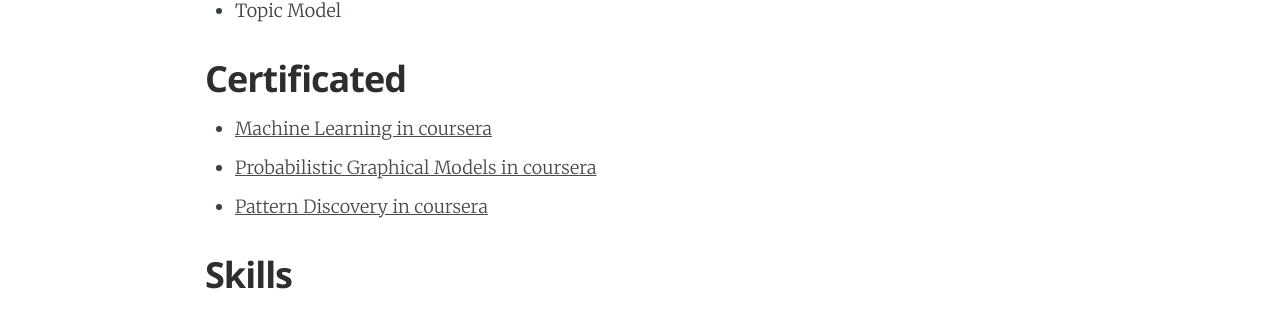
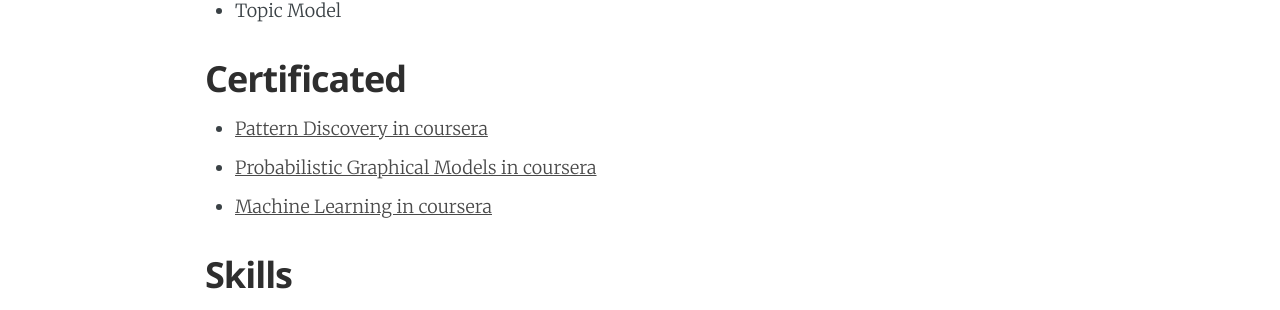
Before and after one commit to hyunjong-lee/hyunjong-lee-prev.github.io, a Jekyll site: the page built from about.markdown, in a window 1280 px wide. Shown: the part 781-1091 px from the top of the page. Built offline with Jekyll 4.4.1, drawn with Linux system fonts in a browser that asks for light colours.

```diff
--- a/about.markdown
+++ b/about.markdown
@@ -26,9 +26,9 @@ date: 2014-12-17 0:00:00
 
 ## Certificated
 
+* [Pattern Discovery in coursera]
+* [Probabilistic Graphical Models in coursera]
 * [Machine Learning in coursera]
-* [Probabilistic Graphical Models in coursera]
-* [Pattern Discovery in coursera]
 
 ## Skills
 
```
